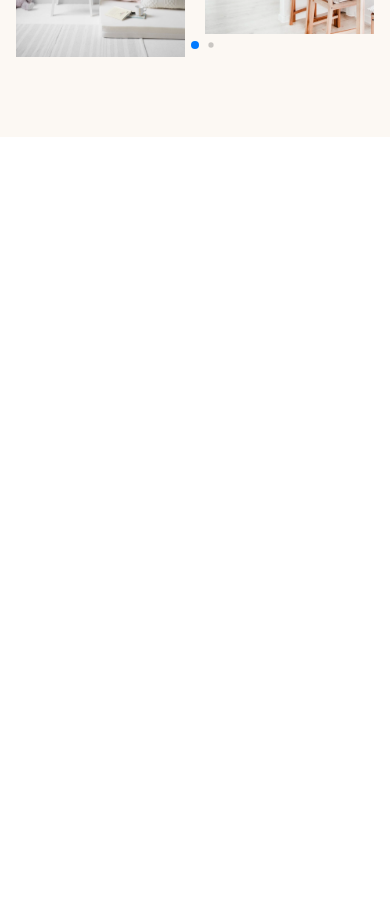
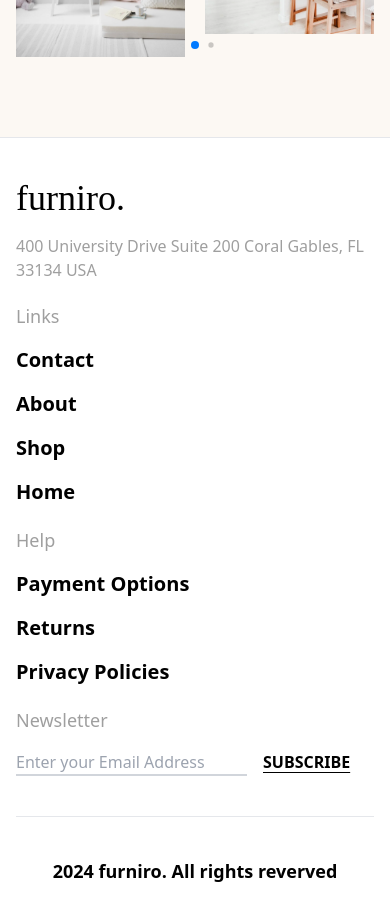
Before and after one commit to preranababar9/furniro, a React (Vite) app: page / in a window 390 px wide. Shown: the part 2720-3641 px from the top of the page. Before the commit the page ends 2857 px from the top, so only its background shows below. Built offline with nearby package versions, Linux system fonts and the light colour scheme.

Commit message:
footer responsive

```diff
--- a/src/App.jsx
+++ b/src/App.jsx
@@ -20,9 +20,9 @@ function App() {
 
 
        <Inspire />
-     {/*   <Setup/>
+     {/*   <Setup/> */}
 
-      <Footer /> */}
+      <Footer />
 
     </>
   );
--- a/src/components/common/Footer.jsx
+++ b/src/components/common/Footer.jsx
@@ -55,14 +55,14 @@ const Footer = () => {
               Newsletter
             </p>
 
-            <div className="flex gap-6">
+            <div className="flex gap-4 flex-wrap gap-y-4">
               <input
                 type="email"
                 placeholder="Enter your Email Address"
-                className="text-offgrey font-normal text-lg outline-none border-b-2 border-gray-300  "
+                className="text-offgrey font-normal lg:text-lg text-md outline-none border-b-2 border-gray-300  "
               />
 
-              <p className="text-lg  font-semibold  underline underline-offset-4 uppercase">
+              <p className="lg:text-lg text-md font-semibold  underline underline-offset-4 uppercase">
                 Subscribe
               </p>
             </div>
```
